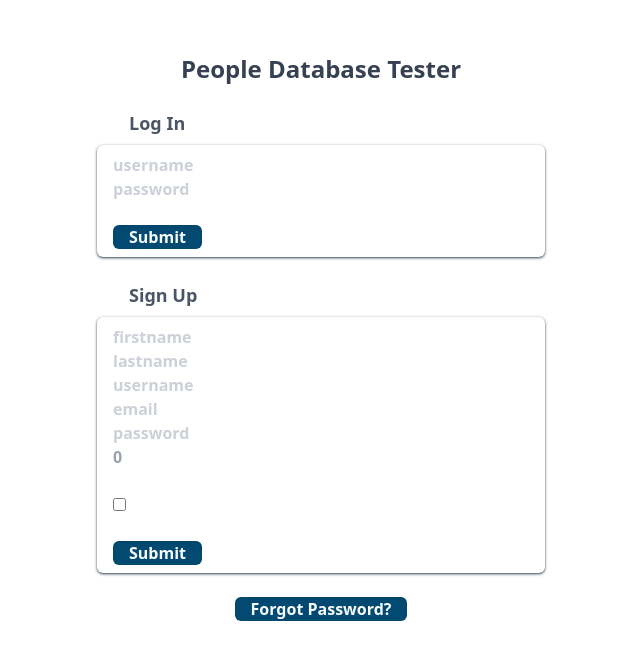
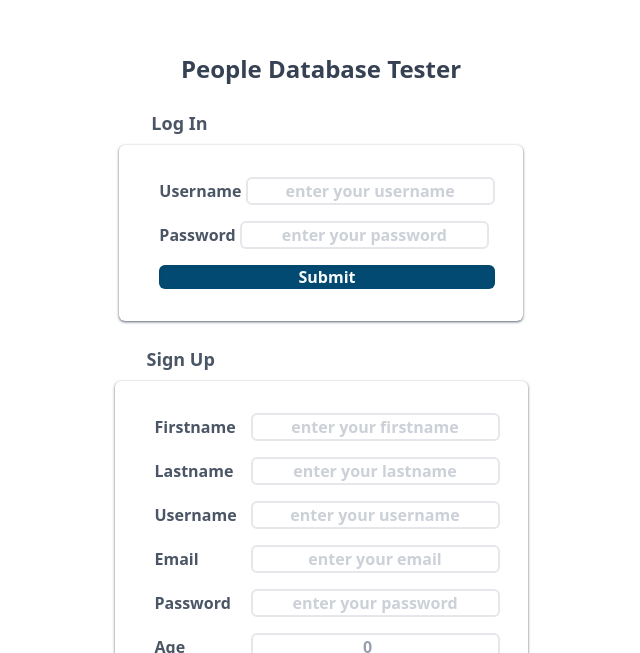
Before and after one commit to MelinaNorton/nest-practice-2, a Next.js app in the folder frontend/: page /example in a window 1280 px wide. Shown: the part 147-800 px from the top of the page, without its empty margins (319-959 px from the left). Built offline with nearby package versions, Linux system fonts and the light colour scheme.

Commit message:
started creating a new route/page + UI changes

```diff
--- /dev/null
+++ b/frontend/src/app/example/signup/page.tsx
@@ -0,0 +1,14 @@
+'use client'
+import React from 'react';
+import AddPerson from '@/components/postPerson';
+import { useRouter } from 'next/navigation'
+
+export default function Page() {
+    const router = useRouter();
+    return (
+        <div className="flex flex-col items-center justify-center p-50 gap-6">
+        <button onClick={ ()=> router.push('./')} className=" bg-sky-900 hover:bg-sky-700 shadow-inner rounded-md active:scale-98 font-semibold px-4 transition duration-150 transform hover:scale-95 text-gray-50">Back</button>
+        <AddPerson/>
+        </div>
+    );
+}
--- a/frontend/src/components/forgotPass.tsx
+++ b/frontend/src/components/forgotPass.tsx
@@ -51,24 +51,28 @@ const ForgotPass = () => {
         return <NewPassForm username={propsusername} setUsername={setUsername}/>
     }
     return (
-        <div className="pt-2 pb-2 pl-4 pr-1 rounded-md justify-self-center max-w-md flex-row shadow shadow-gray-600 font-sans">
-            <form onSubmit ={handleSubmit(onSubmit)}>
+        <div className="pt-2 pb-2 pl-4 pr-1 rounded-md justify-self-center max-w-md flex-row shadow-sm shadow-gray-500 font-sans p-6">
+            <form onSubmit ={handleSubmit(onSubmit)} className="flex flex-col gap-4 p-6">
+                <div className="flex items-center">
+                    <label htmlFor="Loginusername" className="font-bold text-gray-600 w-24">Username</label>
                     <input
                     id="Loginusername"
                     type="text"
                     placeholder="username"
                     {...register('username')}
-                className="font-bold text-gray-400"
+                    className="font-bold text-gray-400 border-2 border-gray-200 rounded-md text-center flex-1"
                     />
+                </div>
+                <div className="flex items-center">
+                    <label htmlFor="Loginemail" className="font-bold text-gray-600 w-24">Email</label>
                     <input
                     id="Loginemail"
                     type="text"
                     placeholder="email"
                     {...register('email')}
-                className="font-bold text-gray-400"
+                    className="font-bold text-gray-400 border-2 border-gray-200 rounded-md text-center flex-1"
                     />
-                <br/>
-                <br/>
+                </div>
                 <button type="submit" className=" bg-sky-900 hover:bg-sky-700 shadow-inner rounded-md active:scale-98 font-semibold px-4 transition duration-150 transform hover:scale-95 text-gray-50">Submit</button>
                 {errors.username && <p className="font-bold text-gray-800 italic">{errors.username.message}</p>}
                 {errors.email && <p className="font-bold text-gray-800 italic">{errors.email.message}</p>}
--- a/frontend/src/components/loginPerson.tsx
+++ b/frontend/src/components/loginPerson.tsx
@@ -48,29 +48,33 @@ const LoginPerson = () => {
     }
 
     return (
-      <div className="pt-2 pb-2 pl-4 pr-1 rounded-md justify-self-center max-w-md flex-row shadow shadow-gray-600 font-sans">
-                <form onSubmit ={handleSubmit(onSubmit)}>
+      <div className="pt-2 pb-2 pl-4 pr-1 rounded-md justify-self-center max-w-md flex-row shadow-sm shadow-gray-500 font-sans p-6">
+                <form onSubmit ={handleSubmit(onSubmit)} className="flex flex-col gap-4 p-6">
+                    <div>
+                        <label htmlFor="Loginusername" className="font-bold text-gray-600"> Username </label>
                         <input
                         id="Loginusername"
                         type="text"
-                    placeholder="username"
+                        placeholder="enter your username"
                         {...register('username')}
-                    className="font-bold text-gray-400"
+                        className="font-bold text-gray-400 border-2 border-gray-200 rounded-md text-center"
                         />
+                    </div>
+                    <div>
+                        <label htmlFor="Loginpassword" className="font-bold text-gray-600"> Password </label>
                         <input
                         id="Loginpassword"
                         type="password"
-                    placeholder="password"
+                        placeholder="enter your password"
                         {...register('password')}
-                    className="font-bold text-gray-400"
+                        className="font-bold text-gray-400 border-2 border-gray-200 rounded-md text-center"
                     />
-                    <br/>
-                    <br/>
+                    </div>
                     <button type="submit" className=" bg-sky-900 hover:bg-sky-700 shadow-inner rounded-md active:scale-98 font-semibold px-4 transition duration-150 transform hover:scale-95 text-gray-50">Submit</button>
+                </form>
                 {errors.username && <p className="font-bold text-gray-800 italic">{errors.username.message}</p>}
                 {errors.password && <p className="font-bold text-gray-800 italic">{errors.password.message}</p>}
                 <p className="font-bold text-gray-800 italic">{response}</p>
-                </form>
             </div>
     );
 }
--- a/frontend/src/components/newPassForm.tsx
+++ b/frontend/src/components/newPassForm.tsx
@@ -34,18 +34,17 @@ const [response, setResponse] = useState("");
         return <SetPass username={username} setUsername={setUsername}/>
     }
     return(
-        <div className="pt-2 pb-2 pl-4 pr-1 rounded-md justify-self-center max-w-md flex-row shadow shadow-gray-600 font-sans">
-            <form onSubmit={validateData}>
+        <div className="pt-2 pb-2 pl-4 pr-1 rounded-md justify-self-center max-w-md flex-row shadow-sm shadow-gray-500 font-sans p-6">
+            <form onSubmit={validateData} className= "flex flex-col gap-4 p-6">
+                <label htmlFor="code" className="font-bold text-gray-600 w-24">Code</label>
                 <input
                     id="code"
                     type="text"
-                    placeholder="code"
+                    placeholder="enter your code"
                     value={code}
                     onChange={(e) => setCode(e.target.value)}
-                    className="font-bold text-gray-400"
+                    className="font-bold text-gray-400 border-2 border-gray-200 rounded-md text-center flex-1"
                     />
-                    <br/>
-                    <br/>
                     <button type="submit" className=" bg-sky-900 hover:bg-sky-700 shadow-inner rounded-md active:scale-98 font-semibold px-4 transition duration-150 transform hover:scale-95 text-gray-50">Submit</button>
                     <p className="font-bold text-gray-800 italic">{response}</p>
             </form>
--- a/frontend/src/components/postPerson.tsx
+++ b/frontend/src/components/postPerson.tsx
@@ -49,60 +49,77 @@ const AddPerson = () => {
     }
 
     return (
-        <div className="pb-2 pl-4 pr-1 pt-2 rounded-md justify-self-center max-w-md flex-row shadow shadow-gray-600 font-sans">
-            <form onSubmit={handleSubmit(onSubmit)}>
+        <div className="pt-2 pb-2 pl-4 pr-1 rounded-md justify-self-center max-w-md flex-row shadow-sm shadow-gray-500 font-sans p-6">
+            <form onSubmit={handleSubmit(onSubmit)} className= "flex flex-col gap-4 p-6">
+                <div className="flex items-center">
+                    <label htmlFor="firstname" className="font-bold text-gray-600 w-24">Firstname</label>
                     <input
                         id="firstname"
                         type="text"
-                    placeholder="firstname"
+                        placeholder="enter your firstname"
                         {...register('firstname')}
-                    className="font-bold text-gray-400"
+                        className="font-bold text-gray-400 border-2 border-gray-200 rounded-md text-center flex-1"
                     />
+                </div>
+                <div className="flex items-center">
+                    <label htmlFor="lastname" className="font-bold text-gray-600 w-24">Lastname</label>
                     <input
                         id="lastname"
                         type="text"
-                    placeholder="lastname"
+                        placeholder="enter your lastname"
                         {...register('lastname')}
-                    className="font-bold text-gray-400"
+                        className="font-bold text-gray-400 border-2 border-gray-200 rounded-md text-center flex-1"
                     />
+                </div>
+                <div className="flex items-center">
+                    <label htmlFor="username" className="font-bold text-gray-600 w-24">Username</label>
                     <input
                         id="username"
                         type="text"
-                    placeholder="username"
+                        placeholder="enter your username"
                         {...register('username')}
-                    className="font-bold text-gray-400"
+                        className="font-bold text-gray-400 border-2 border-gray-200 rounded-md text-center flex-1"
                     />
+                </div>
+                <div className="flex items-center">
+                    <label htmlFor="firstname" className="font-bold text-gray-600 w-24">Email</label>
                     <input
                         id="email"
                         type="text"
-                    placeholder="email"
+                        placeholder="enter your email"
                         {...register('email')}
-                    className="font-bold text-gray-400"
+                        className="font-bold text-gray-400 border-2 border-gray-200 rounded-md text-center flex-1"
                     />
+                </div>
+                <div className="flex items-center">
+                    <label htmlFor="firstname" className="font-bold text-gray-600 w-24">Password</label>
                     <input
                         id="password"
                         type="password"
-                    placeholder="password"
+                        placeholder="enter your password"
                         {...register('password')}
-                    className="font-bold text-gray-400"
+                        className="font-bold text-gray-400 border-2 border-gray-200 rounded-md text-center flex-1"
                     />
+                </div>
+                <div className="flex items-center">
+                    <label htmlFor="age" className="font-bold text-gray-600 w-24">Age</label>
                     <input
                         id="age"
                         type="number"
-                    placeholder="age"
+                        placeholder="enter your age"
                         {...register('age')}
-                    className="font-bold text-gray-400"
+                        className="font-bold text-gray-400 border-2 border-gray-200 rounded-md text-center flex-1"
                     />
-                <br/>
-                <br/>
+                </div>
+                <div className="flex items-center">
+                    <label htmlFor="isCool" className="font-bold text-gray-600 w-24">Cool Status</label>
                     <input
                         id="isCool"
                         type="checkbox"
                         placeholder="cool status"
                         {...register('isCool')}
                     />
-                <br/>
-                <br/>
+                </div>
                 <button type="submit" className=" bg-sky-900 hover:bg-sky-700 shadow-inner rounded-md active:scale-98 font-semibold px-4 transition duration-150 transform hover:scale-95 text-gray-50" >Submit</button>
             </form>
             {errors.username && <p className="font-bold text-gray-800 italic">{errors.username.message}</p>}
--- a/frontend/src/components/setPass.tsx
+++ b/frontend/src/components/setPass.tsx
@@ -55,24 +55,28 @@ const SetPass = ({username, setUsername}:username) => {
             return <p className="font-bold text-gray-400">Success!</p>
     }
     return(
-        <div className="pt-2 pb-2 pl-4 pr-1 rounded-md justify-self-center max-w-md flex-row shadow shadow-gray-600 font-sans">
-            <form onSubmit={handleSubmit(onSubmit)}>
-                <input
+        <div className="pt-2 pb-2 pl-4 pr-1 rounded-md justify-self-center max-w-md flex-row shadow-sm shadow-gray-500 font-sans p-6">
+            <form onSubmit={handleSubmit(onSubmit)} className="flex flex-col gap-4 p-6">
+                <div className="flex items-center">
+                    <label htmlFor="newpass" className="font-bold text-gray-600 w-24">Password</label>
+                    <input
                     id="newpass"
                     type="password"
                     placeholder="new password"
                     {...register('pass')}
-                    className="font-bold text-gray-400"
+                    className="font-bold text-gray-400 border-2 border-gray-200 rounded-md text-center flex-1"
                     />
+                </div>
+                <div className="flex items-center">
+                    <label htmlFor="newpass" className="font-bold text-gray-600 w-24">Re-Type</label>
                     <input
                     id="checkpass"
                     type="password"
                     placeholder="retype password"
                     {...register('checkPass')}
-                    className="font-bold text-gray-400"
+                    className="font-bold text-gray-400 border-2 border-gray-200 rounded-md text-center flex-1"
                     />
-                    <br/>
-                    <br/>
+                </div>
                     <button type="submit" className=" bg-sky-900 hover:bg-sky-700 shadow-inner rounded-md active:scale-98 font-semibold px-4 transition duration-150 transform hover:scale-95 text-gray-50">Submit</button>
                     <p className="font-bold text-gray-800 italic">{response}</p>
                     {errors.pass && <p className="font-bold text-gray-800 italic">{errors.pass.message}</p>}
```
Lines whose indentation alone changed are shown as unchanged.
